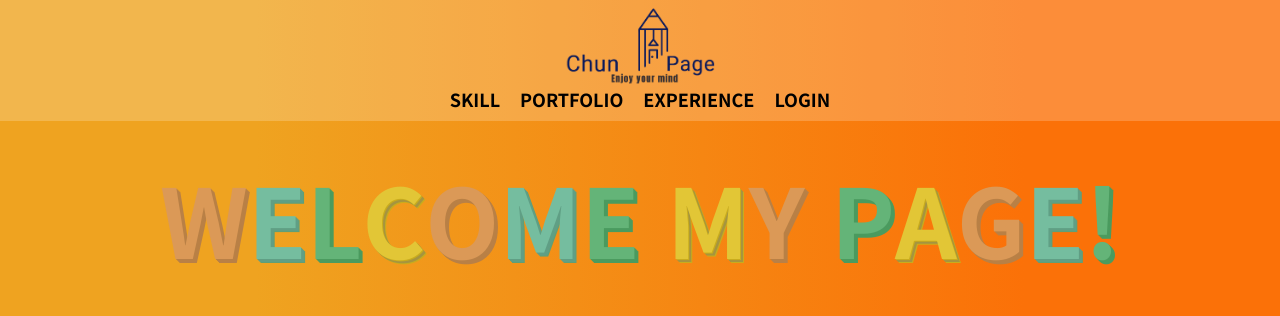
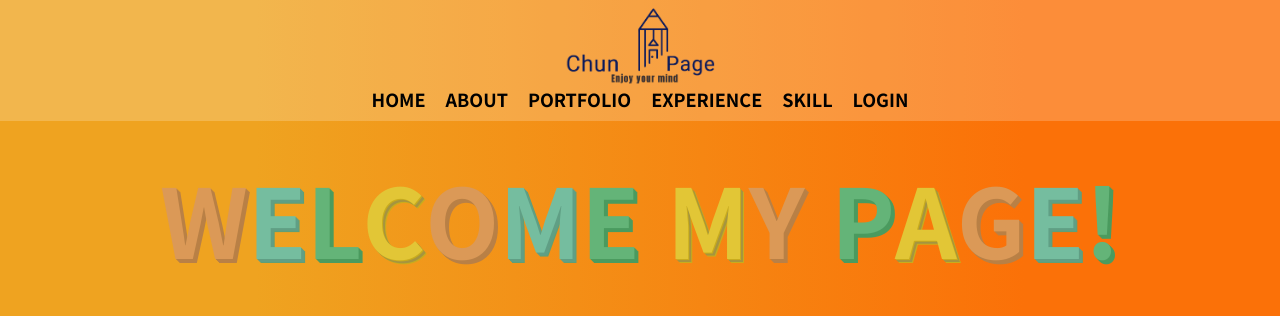
Before and after one commit to HPCEric/op_portfolio, a PHP site: page / in a window 1280 px wide. Shown: the top 316 px of the page. Run offline with PHP 8.4, Linux system fonts and the light colour scheme; data that the repository does not hold is empty; some libraries are stand-ins or nearby versions.

Commit message:
錨點更新

```diff
--- a/front/f_banner.php
+++ b/front/f_banner.php
@@ -1,8 +1,13 @@
-
+<style>
+    .carousel-item img{
+        width: 1920px;
+        height: 720px;
+    }
+</style>
 <div id="carouselExampleSlidesOnly" class="carousel slide" data-bs-ride="carousel">
     <div class="carousel-inner">
         <div class="carousel-item active">
-            <img src="img/banner/<?=$Banner->find(['sh'=>1])['img'];?>" class="d-block w-100 " alt="...">
+            <img src="img/banner/<?=$Banner->find(['sh'=>1])['img'];?>" class="d-block w-100" alt="...">
         </div>
         <!-- <div class="carousel-item">
             <img src="https://picsum.photos/id/1001/1920/1080" class="d-block w-100" alt="...">
--- a/front/f_sidemenu.php
+++ b/front/f_sidemenu.php
@@ -23,23 +23,27 @@
 
         <nav>
 
-            <a href="#">
+            <a href="index.php">
                 <i class="fa fa-solid fa-house"></i>
                 HOME
             </a>
-            <a href="">
+            <a href="#ABOUT">
+                <i class="fa fa-solid fa-user-tie"></i>
+                ABOUT
+            </a>
+            <a href="#POR">
+                <i class="fa fa-solid fa-book"></i>
+                PORTFOLIO
+            </a>
+            <a href="#EXP">
+                <i class="fa fa-solid fa-wrench"></i>
+                EXPERIENCE
+            </a>
+            <a href="#SKILL">
                 <i class="fa fa-solid fa-wrench"></i>
                 SKILL
             </a>
-            <a href="">
-                <i class="fa fa-solid fa-book"></i>
-                PORTFOLIO
-            </a>
-            <a href="">
-                <i class="fa fa-solid fa-user-tie"></i>
-                ABOUT
-            </a>
-            <a href="">
+            <a href="back.php">
                 <i class="fa fa-solid fa-right-to-bracket"></i>
                 LOGIN
             </a>
--- a/index.php
+++ b/index.php
@@ -41,16 +41,22 @@
             <div class="col-12 d-none d-lg-block">
                 <div class="item d-flex justify-content-center">
                     <li>
-                        <a href="">SKILL</a>
+                        <a href="#">HOME</a>
                     </li>
                     <li>
-                        <a href="">PORTFOLIO</a>
+                        <a href="#ABOUT">ABOUT</a>
                     </li>
                     <li>
-                        <a href="">EXPERIENCE</a>
+                        <a href="#POR">PORTFOLIO</a>
                     </li>
                     <li>
-                        <a href="">LOGIN</a>
+                        <a href="#EXP">EXPERIENCE</a>
+                    </li>
+                    <li>
+                        <a href="#SKILL">SKILL</a>
+                    </li>
+                    <li>
+                        <a href="back.php">LOGIN</a>
                     </li>
                 </div>
             </div>
@@ -91,7 +97,7 @@
         <!-- about -->
         <div class="row d-flex">
             <div class="col-sm-12 col-lg-6 my-2">
-                <div class="about d-flex justify-content-center">
+                <div class="about d-flex justify-content-center" id="ABOUT">
                     <h2>
                         ABO
                         <br>
@@ -114,14 +120,14 @@
 
         <!-- por & ex-->
         <div class="row row-cols-1">
-            <div class="col-lg-7 mb-5">
+            <div class="col-lg-7 mb-5" id="POR">
                 <?php
                 include "front/f_portfolio.php";
                 ?>
             </div>
 
 
-            <div class="col-lg-5">
+            <div class="col-lg-5" id="EXP">
                 <?php
                 include "front/f_exp.php";
                 ?>
@@ -132,7 +138,7 @@
         <!-- skill -->
         <div class="row d-flex">
             <div class="col-lg-3 col-sm-12">
-                <div class="skill d-flex justify-content-center">
+                <div class="skill d-flex justify-content-center" id="SKILL">
                     <h2>
                         SKI
                         <br>
```
Also changed, not shown: back.php (+8 -3 lines).
